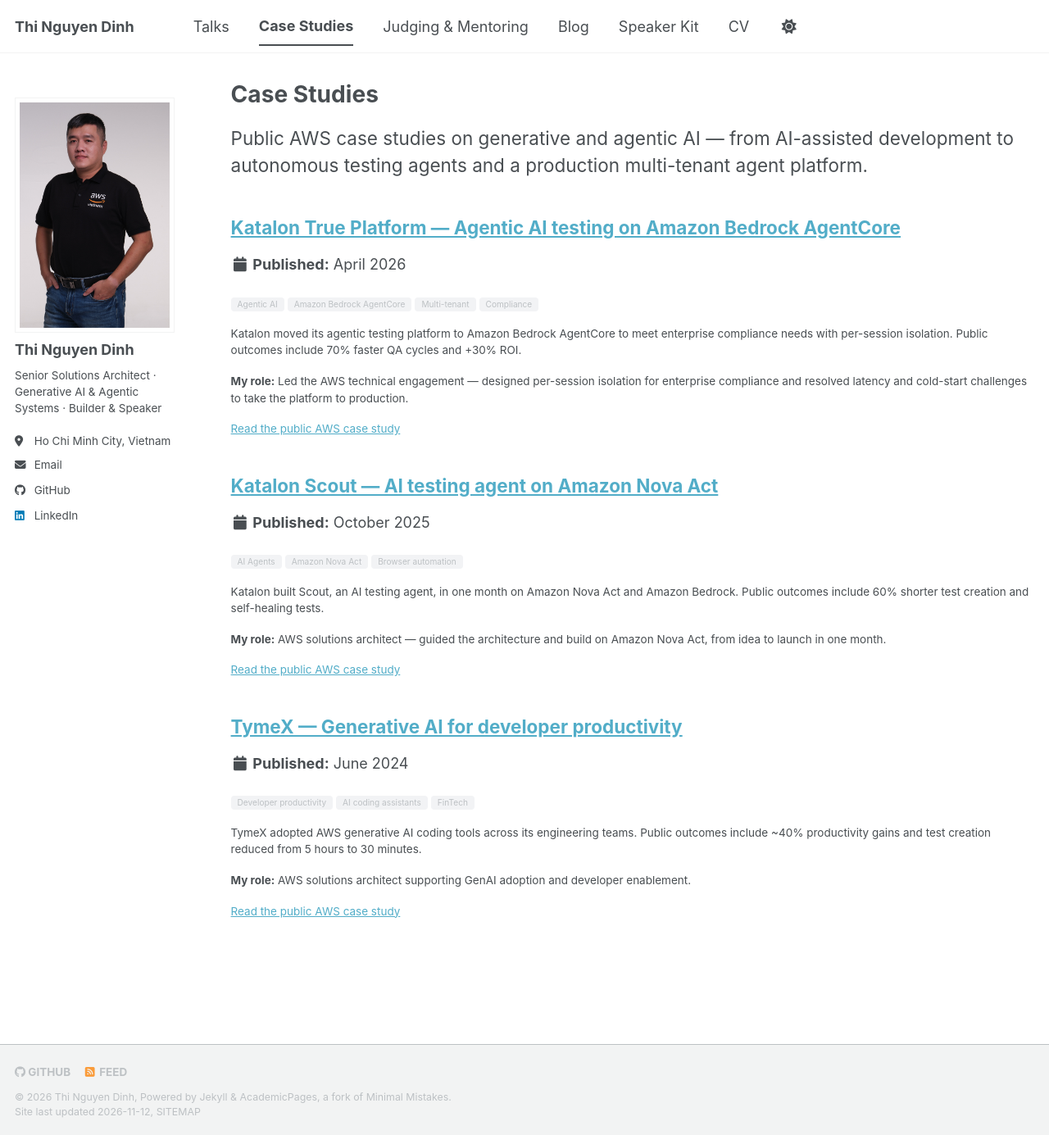
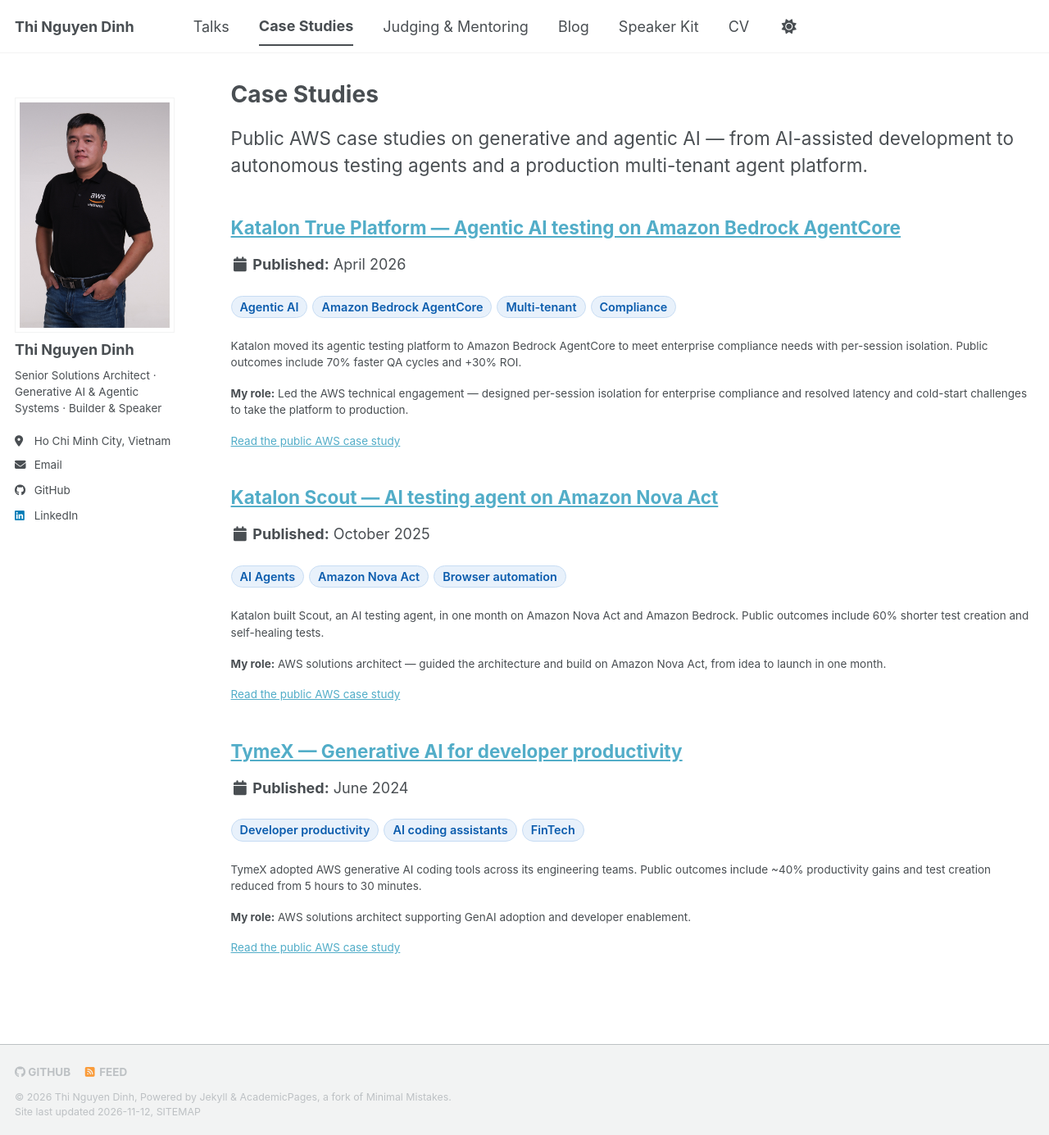
Before and after one commit to nguyendinhthi0705/nguyendinhthi0705.github.io, a Jekyll site: the page built from _pages/portfolio.html, in a window 1280 px wide and 1385 px high. Shown: the whole window at 82% size. Built offline with Jekyll 4.4.1, drawn with Linux system fonts in a browser that asks for light colours; a script bundle is joined from its source files by our own code; a style sheet for code colours, icons or effects is not loaded.

Commit message:
Improve case study tag contrast

```diff
--- a/_pages/portfolio.html
+++ b/_pages/portfolio.html
@@ -25,7 +25,7 @@ author_profile: true
         <p class="page__date"><strong><i class="fa fa-fw fa-calendar" aria-hidden="true"></i> Published:</strong> <time datetime="{{ post.date | date_to_xmlschema }}">{{ post.date | date: "%B %Y" }}</time></p>
       {% endif %}
 
-      {% if post.tags %}<p class="page__meta">{% for t in post.tags %}<span style="display:inline-block;font-size:0.75em;background:#f2f3f5;border-radius:4px;padding:1px 8px;margin:0 4px 4px 0;">{{ t }}</span>{% endfor %}</p>{% endif %}
+      {% if post.tags %}<div class="case-tags">{% for t in post.tags %}<span class="case-tag">{{ t }}</span>{% endfor %}</div>{% endif %}
       <div class="archive__item-excerpt" itemprop="description">
         {{ post.content | markdownify }}
       </div>
--- a/assets/css/main.scss
+++ b/assets/css/main.scss
@@ -36,3 +36,29 @@
     "layout/archive",
     "layout/sidebar"
 ;
+
+/* ==========================================================================
+   CASE STUDY TAG CHIPS
+   ========================================================================== */
+
+.case-tags {
+    margin: 0 0 1em;
+}
+
+.case-tag {
+    display: inline-block;
+    font-size: 0.8em;
+    font-weight: 600;
+    color: #0b5cad;
+    background: #e8f1fb;
+    border: 1px solid #c7dcf3;
+    border-radius: 999px;
+    padding: 2px 10px;
+    margin: 0 6px 6px 0;
+}
+
+html[data-theme="dark"] .case-tag {
+    color: #9cc8f5;
+    background: #1e2a38;
+    border-color: #2f4256;
+}
```
